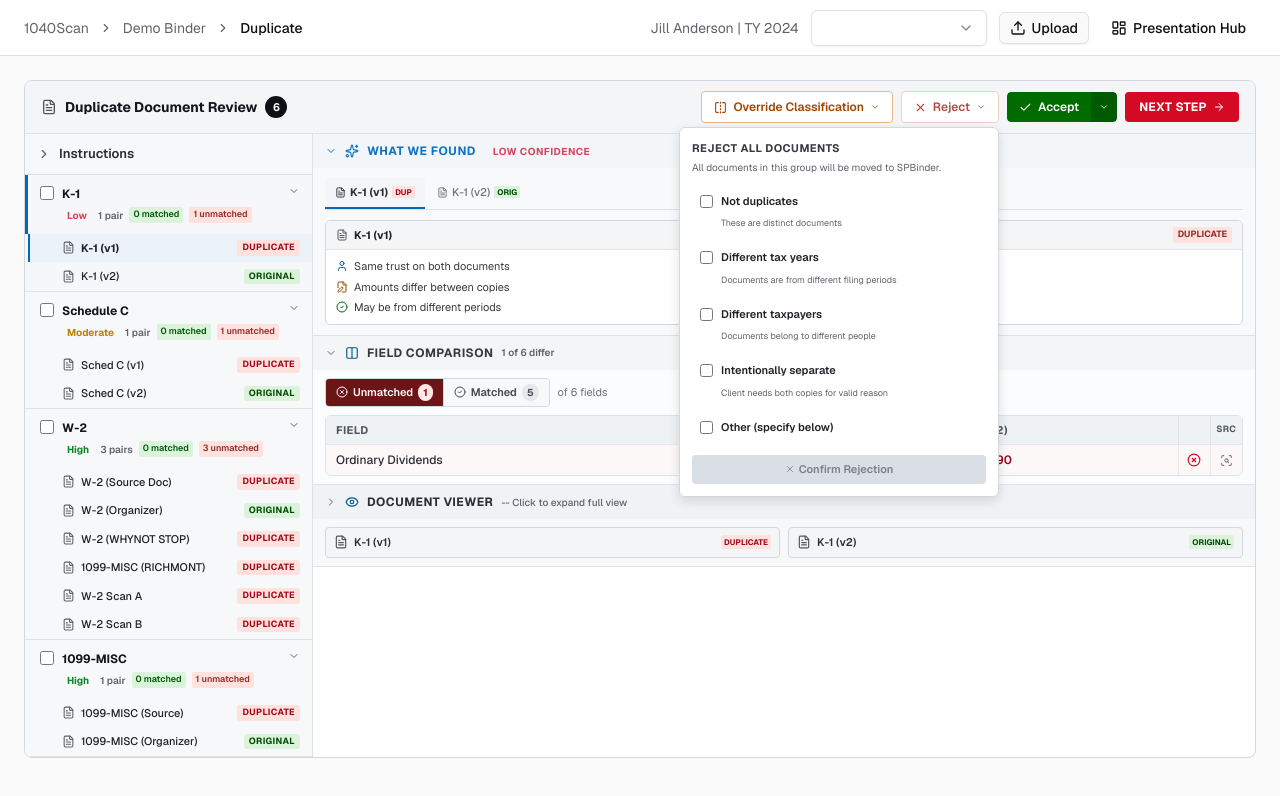
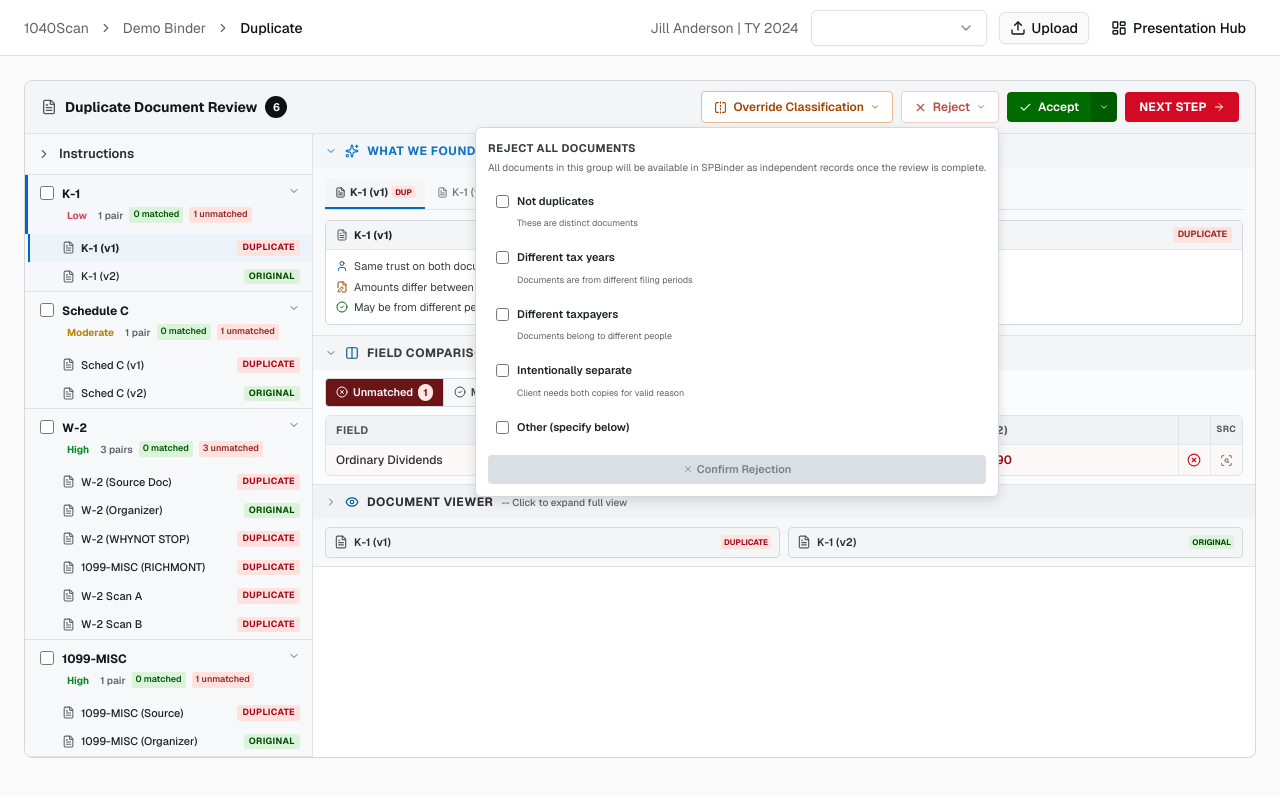
Before and after one commit to PinkeshSolankiTR/v0-1040-scan-review-wizard-workflow-transformation, a Next.js app: page /binder/1/duplicate in a window 1280 px wide. Both pictures are taken after a click on the button "Reject". Shown: the top 796 px of the page. Built offline with nearby package versions, Linux system fonts and the light colour scheme.

Commit message:
fix: update rejected document text in Superseded and Duplicate files\n\nConsistently clarify rejected document availability in SPBinder.

```diff
--- a/app/binder/[binderId]/duplicate/duplicate-client.tsx
+++ b/app/binder/[binderId]/duplicate/duplicate-client.tsx
@@ -951,7 +951,7 @@ export function DuplicateClient({ data }: { data: DuplicateRecord[] }) {
                         fontSize: '0.625rem', color: 'oklch(0.5 0.01 260)',
                         marginBlockEnd: '0.625rem', lineHeight: '1.4',
                       }}>
-                        Choose which document does not belong in this group. It will be moved to SPBinder.
+                        Choose which document does not belong in this group. It will appear in SPBinder as an independent record after the review.
                       </p>
 
                       <div style={{ display: 'flex', flexDirection: 'column', gap: '0.25rem' }}>
@@ -1096,8 +1096,8 @@ export function DuplicateClient({ data }: { data: DuplicateRecord[] }) {
                         marginBlockEnd: '0.625rem', lineHeight: '1.4',
                       }}>
                         {rejectTargetDocId && isMultiDoc
-                          ? 'This document will be moved to SPBinder. Remaining documents will continue in this group.'
-                          : 'All documents in this group will be moved to SPBinder.'}
+                          ? 'This document will be available in SPBinder as an independent record once the review is complete. Remaining documents will continue in this group.'
+                          : 'All documents in this group will be available in SPBinder as independent records once the review is complete.'}
                       </p>
 
                       <fieldset style={{ border: 'none', padding: 0, margin: 0 }}>
@@ -1838,7 +1838,7 @@ const avgConfidence = Math.round(group.averageConfidence * 100)
                             <div style={{ display: 'flex', alignItems: 'center', gap: '0.375rem' }}>
                               <span style={{ inlineSize: '0.25rem', blockSize: '0.25rem', borderRadius: '50%', backgroundColor: 'oklch(0.5 0.01 260)', flexShrink: 0 }} />
                               <span style={{ fontSize: '0.6875rem', color: 'oklch(0.35 0.01 260)' }}>
-                                Both documents will be retained in SPbinder as independent records
+                                All documents will be available in SPBinder as independent records once the review is complete
                               </span>
                             </div>
                             <div style={{ display: 'flex', alignItems: 'center', gap: '0.375rem' }}>
--- a/components/design-variants/variant-e-doc-compare.tsx
+++ b/components/design-variants/variant-e-doc-compare.tsx
@@ -1076,7 +1076,7 @@ export function VariantEDocCompare({ data }: { data: SupersededRecord[] }) {
                         fontSize: '0.625rem', color: 'oklch(0.5 0.01 260)',
                         marginBlockEnd: '0.625rem', lineHeight: '1.4',
                       }}>
-                        Choose which document does not belong in this group. It will be moved to SPBinder.
+                        Choose which document does not belong in this group. It will appear in SPBinder as an independent record after the review.
                       </p>
 
                       <div style={{ display: 'flex', flexDirection: 'column', gap: '0.25rem' }}>
@@ -1230,8 +1230,8 @@ export function VariantEDocCompare({ data }: { data: SupersededRecord[] }) {
                         marginBlockEnd: '0.625rem', lineHeight: '1.4',
                       }}>
                         {rejectTargetPageId && isMultiPage
-                          ? 'This document will be moved to SPBinder. Remaining documents will continue in this group.'
-                          : 'All documents in this group will be moved to SPBinder.'}
+                          ? 'This document will be available in SPBinder as an independent record once the review is complete. Remaining documents will continue in this group.'
+                          : 'All documents in this group will be available in SPBinder as independent records once the review is complete.'}
                       </p>
 
                       <fieldset style={{ border: 'none', padding: 0, margin: 0 }}>
@@ -2034,7 +2034,7 @@ export function VariantEDocCompare({ data }: { data: SupersededRecord[] }) {
                           <div style={{ display: 'flex', alignItems: 'center', gap: '0.375rem' }}>
                             <span style={{ inlineSize: '0.25rem', blockSize: '0.25rem', borderRadius: '50%', backgroundColor: 'oklch(0.5 0.01 260)', flexShrink: 0 }} />
                             <span style={{ fontSize: '0.6875rem', color: 'oklch(0.35 0.01 260)' }}>
-                              All documents will be retained in SPBinder as independent records
+                              All documents will be available in SPBinder as independent records once the review is complete
                             </span>
                           </div>
                           <div style={{ display: 'flex', alignItems: 'center', gap: '0.375rem' }}>
```
